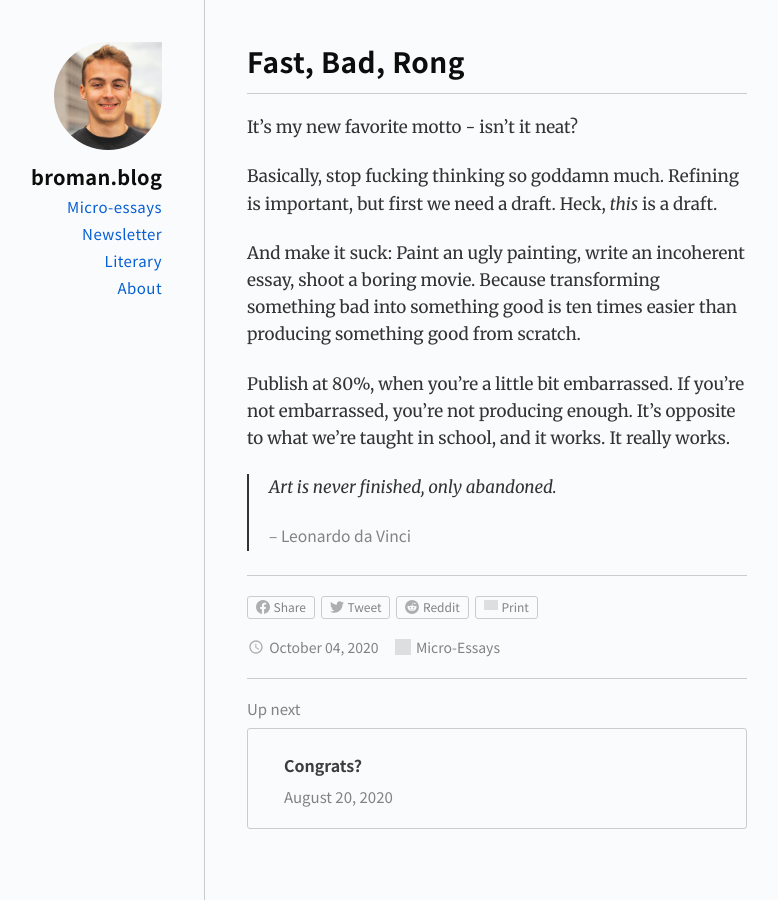
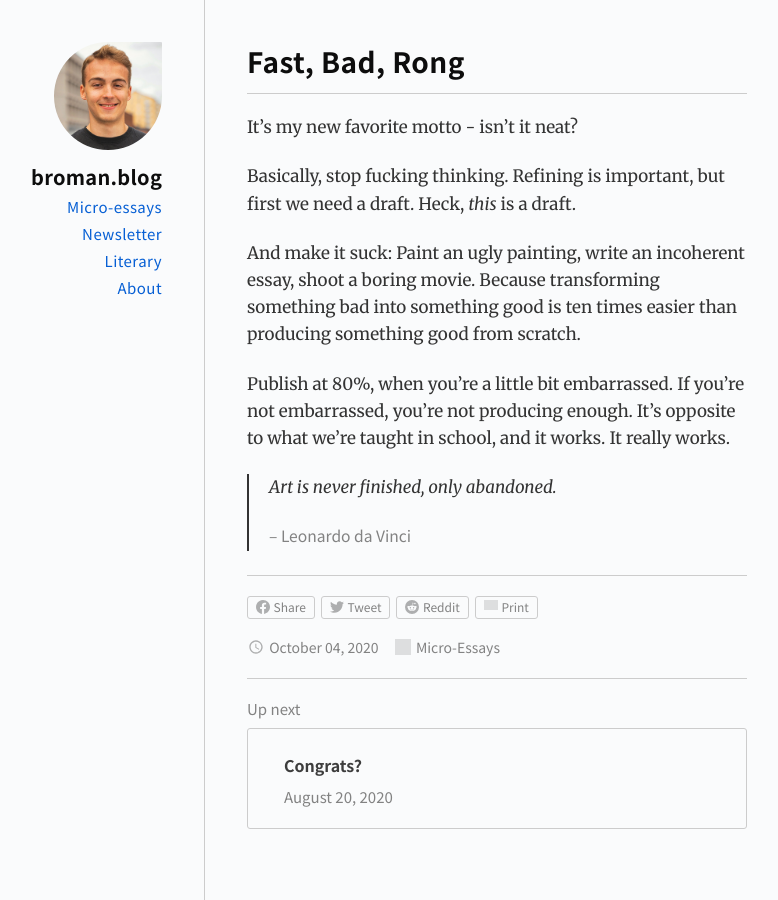
Before and after one commit to gdbroman/broman.blog, a Jekyll site: the page built from _posts/2020/2020-10-04-fast-bad-rong.md, in a window 1280 px wide. Shown: the whole page, without its empty margins (251-1029 px from the left). Built offline with Jekyll 4.4.1, drawn with Linux system fonts in a browser that asks for light colours; grey boxes are pictures that could not be loaded.

Commit message:
revisions

```diff
--- a/_posts/2020/2020-10-04-fast-bad-rong.md
+++ b/_posts/2020/2020-10-04-fast-bad-rong.md
@@ -5,7 +5,7 @@ permalink: "fast-bad-rong"
 
 It's my new favorite motto - isn’t it neat?
 
-Basically, stop fucking thinking so goddamn much. Refining is important, but first we need a draft. Heck, *this* is a draft.
+Basically, stop fucking thinking. Refining is important, but first we need a draft. Heck, *this* is a draft.
 
 And make it suck: Paint an ugly painting, write an incoherent essay, shoot a boring movie. Because transforming something bad into something good is ten times easier than producing something good from scratch.
 
```
